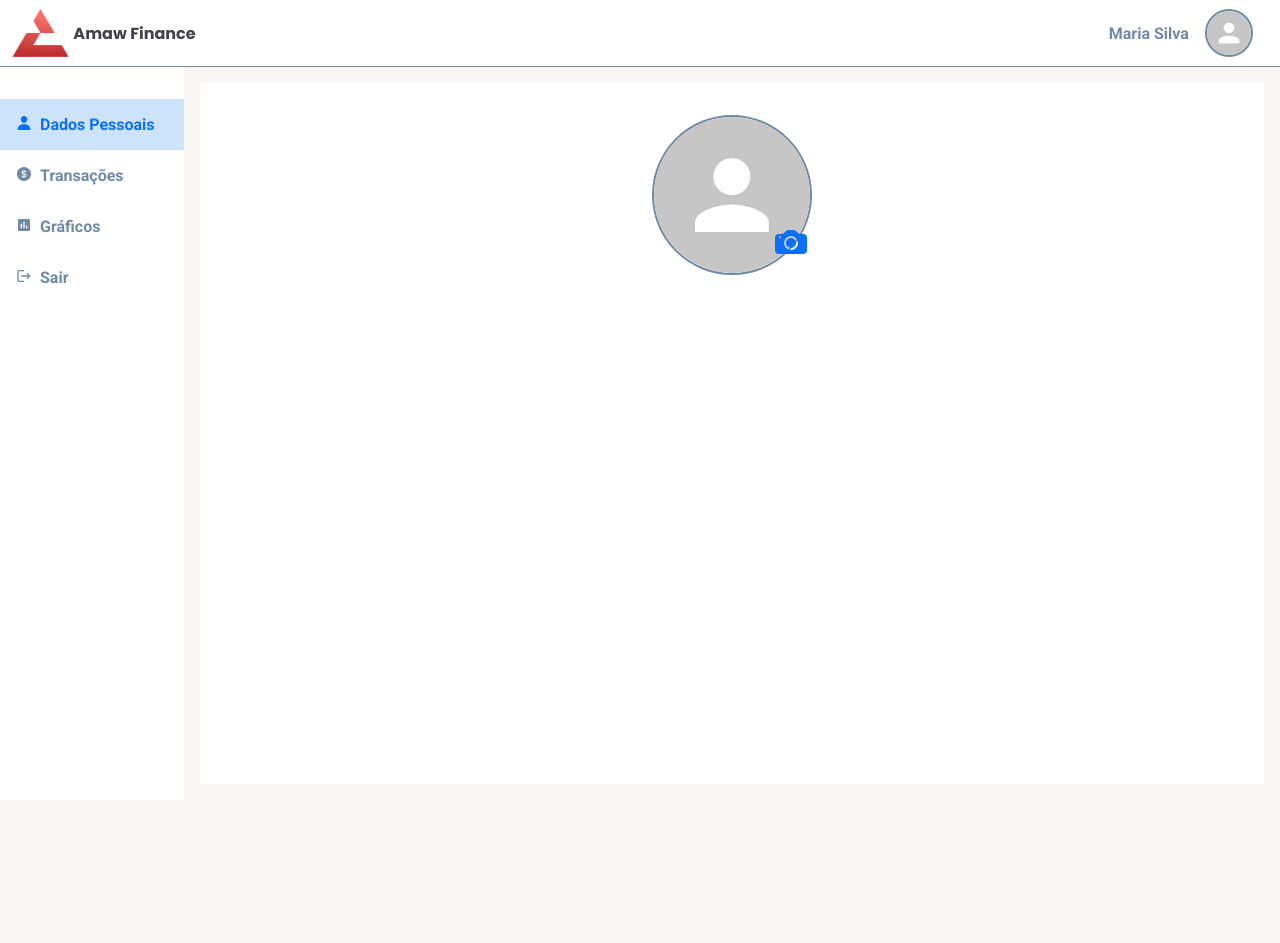
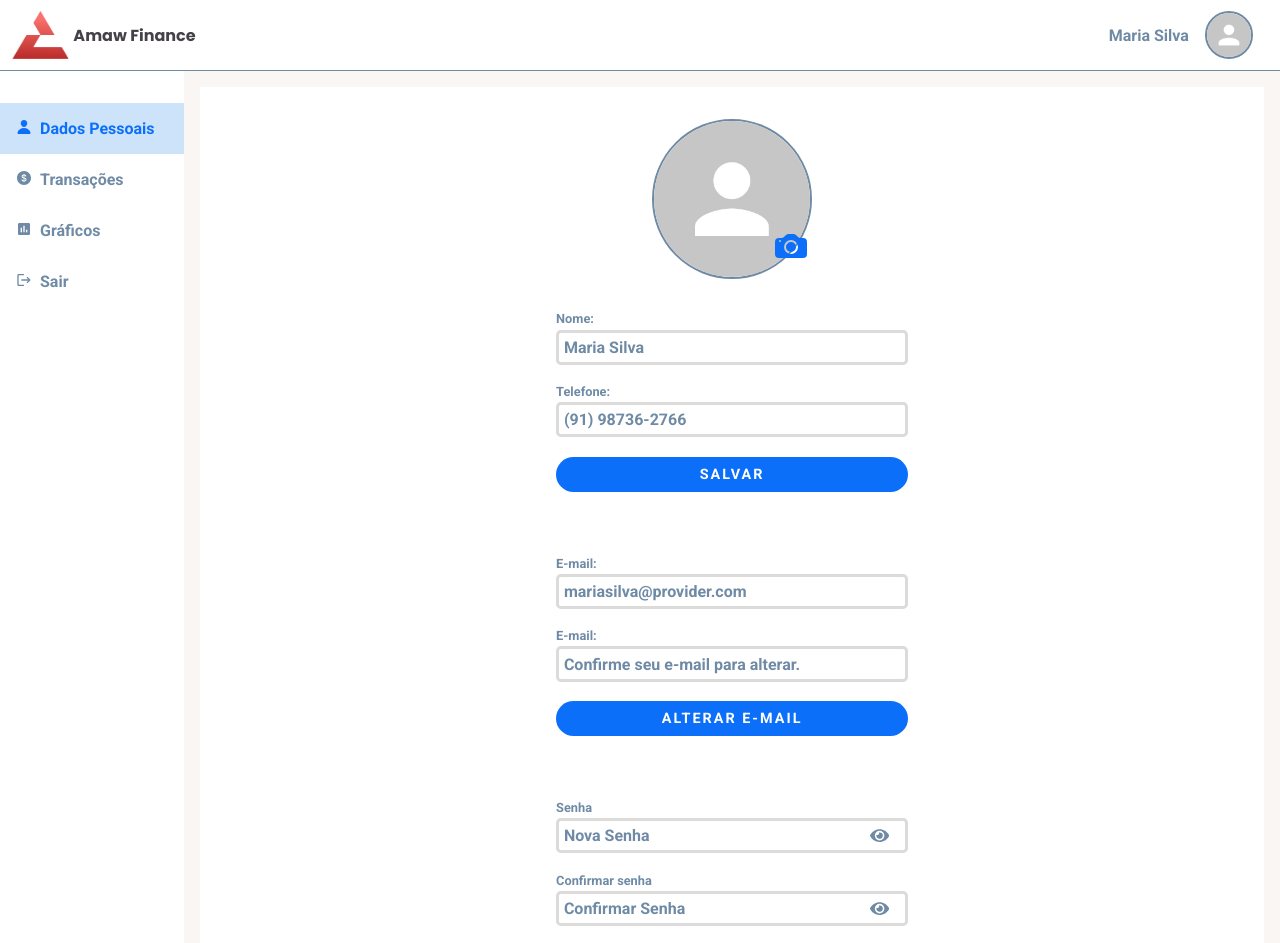
Before and after one commit to wendelsantosd/amawfinance-web, a React (Create React App) app: page /profile in a window 1280 px wide. Shown: the top 943 px of the page. Before the commit the page ends 800 px from the top, so only its background shows below. Built offline with nearby package versions, Linux system fonts and the light colour scheme.

Commit message:
Implements layout profile page.

```diff
--- a/src/Components/Menu/menu.styles.ts
+++ b/src/Components/Menu/menu.styles.ts
@@ -2,7 +2,6 @@ import styled from 'styled-components'
 
 export const Container = styled.div`
     position: relative;
-    height: 100vh;
     width: 14rem;
     background: var(--white);
     padding-top: 2rem;
--- a/src/Pages/Profile/index.tsx
+++ b/src/Pages/Profile/index.tsx
@@ -1,12 +1,20 @@
-import React from 'react'
+import React, { useState } from 'react'
 import { BsFillCameraFill } from 'react-icons/bs'
+import { FaEye, FaEyeSlash } from 'react-icons/fa'
 
 import noAvatar from '../../assets/images/no_avatar.jpg'
 import { Header } from '../../Components/Header'
 import { Menu } from '../../Components/Menu'
-import { Board, Container, Content, ProfilePicture } from './profile.styles'
+import { Board, Container, Content, Form, ProfilePicture } from './profile.styles'
 
 export const Profile = () => {
+    const [showPassword, setShowPassword] = useState(false)
+    const user = {
+        name: 'Maria Silva',
+        phone: '(91) 98736-2766',
+        email: 'mariasilva@provider.com'
+    }
+
     return <Container>
         <Header isAuth/>
         <Content>
@@ -16,6 +24,82 @@ export const Profile = () => {
                     <img src={noAvatar} alt='Sem foto de perfil' />
                     <BsFillCameraFill className='camera-icon'/>
                 </ProfilePicture>
+                <Form>
+                    <label htmlFor='name'>Nome:</label>
+                    <input
+                        id='name'
+                        defaultValue={user.name}
+                    />
+                    <label htmlFor='phone'>Telefone:</label>
+                    <input
+                        id='phone'
+                        defaultValue={user.phone}
+                    />
+                    <button>
+                        SALVAR
+                    </button>
+
+                    <label htmlFor='email'>E-mail:</label>
+                    <input
+                        id='email'
+                        defaultValue={user.email}
+                    />
+                    <label htmlFor='confirm-email'>E-mail:</label>
+                    <input
+                        id='confirm-email'
+                        placeholder='Confirme seu e-mail para alterar.'
+                    />
+                    <button>
+                        ALTERAR E-MAIL
+                    </button>
+
+                    <label htmlFor='password'>Senha</label>
+                    <div>
+                        <input
+                            id='password'
+                            placeholder='Nova Senha'
+                            type={showPassword ? 'text' : 'password'}
+                            className='input-password'
+                        />
+
+                        {showPassword ?
+                            <FaEyeSlash
+                                className='eye-icon'
+                                onClick={() => setShowPassword(false)}
+                            />
+                            :
+                            <FaEye
+                                className='eye-icon'
+                                onClick={() => setShowPassword(true)}
+                            />
+                        }
+                    </div>
+
+                    <label htmlFor='confirm-password'>Confirmar senha</label>
+                    <div>
+                        <input
+                            id='confirm-password'
+                            placeholder='Confirmar Senha'
+                            type={showPassword ? 'text' : 'password'}
+                            className='input-password'
+                        />
+
+                        {showPassword ?
+                            <FaEyeSlash
+                                className='eye-icon'
+                                onClick={() => setShowPassword(false)}
+                            />
+                            :
+                            <FaEye
+                                className='eye-icon'
+                                onClick={() => setShowPassword(true)}
+                            />
+                        }
+                    </div>
+                    <button>
+                        ALTERAR SENHA
+                    </button>
+                </Form>
             </Board>
         </Content>
     </Container>
--- a/src/Pages/Profile/profile.styles.ts
+++ b/src/Pages/Profile/profile.styles.ts
@@ -3,7 +3,6 @@ import styled from 'styled-components'
 export const Container = styled.div`
     display: flex;
     flex-direction: column;
-    height: 100vh;
 `
 
 export const Content = styled.div`
@@ -12,7 +11,8 @@ export const Content = styled.div`
 
 export const Board = styled.div`
     display: flex;
-    justify-content: center;
+    flex-direction: column;
+    align-items: center;
     margin: 1rem;
     padding: 2rem;
     background: var(--white);
@@ -46,3 +46,91 @@ export const ProfilePicture = styled.div`
         }
     }
 `
+
+export const Form = styled.form`
+    display: flex;
+    flex-direction: column;
+    margin-top: 2rem;
+    width: 22rem;
+
+    label {
+        font-weight: 600;
+        font-size: 0.8rem;
+        color: var(--grey-300);
+        margin-bottom: 0.2rem;
+    }
+
+    input {
+        border: 3px solid var(--white-300);
+        border-radius: 0.3rem;
+        height: 2.2rem;
+        font-size: 1rem;
+        color: var(--grey-300);
+        font-weight: 600;
+        padding-left: 0.3rem;
+        margin-bottom: 1.2rem;
+
+        ::placeholder {
+            color: var(--grey-300);
+            font-weight: 600;
+        }
+    }
+
+    button {
+        height: 2.2rem;
+        border-radius: 2.5rem;
+        border: none;
+        background: var(--blue-500);
+        font-weight: 600;
+        font-size: 0.9rem;
+        letter-spacing: 2px;
+        color: var(--white);
+        margin-bottom: 4rem;
+
+        transition: filter 0.5s ease;
+
+        &:hover {
+            filter: brightness(0.9);
+        }
+    }
+
+    div {
+        position: relative;
+        display: flex;
+        justify-content: center;
+        height: 2.2rem;
+       border: 3px solid var(--white-300);
+        border-radius: 0.3rem;
+        margin-bottom: 1.2rem;
+
+        .input-password {
+            position: absolute;
+            width: 100%;
+            height: 100%;
+            border: none;
+            font-size: 1rem;
+            padding-left: 0.3rem;
+
+            ::placeholder {
+                color: var(--grey-300);
+                font-weight: 600;
+            }
+
+        }
+
+        .eye-icon {
+            position: absolute;
+            right: 1rem;
+            bottom: 0.3rem;
+            font-size: 1.2rem;
+            color: var(--grey-300);
+            cursor: pointer;
+
+            transition: filter 0.5s;
+
+            &:hover {
+                filter: brightness(0.8);
+            }
+        }
+    }
+`
--- a/src/styles/utils.styles.ts
+++ b/src/styles/utils.styles.ts
@@ -13,6 +13,7 @@ export const TextHeaderForm = styled.p`
     font-size: 1.5rem;
     margin-bottom: 1.2rem;
 `
+
 export const Form = styled.form`
     display: flex;
     flex-direction: column;
@@ -52,6 +53,7 @@ export const PrimaryInput = styled.input`
     width: 22rem;
     margin: 1rem;
     font-size: 1rem;
+    color: var(--grey-300);
     border: 3px solid var(--white-300);
     border-radius: 0.5rem;
     padding-left: 0.5rem;
```
Lines whose indentation alone changed are shown as unchanged.
